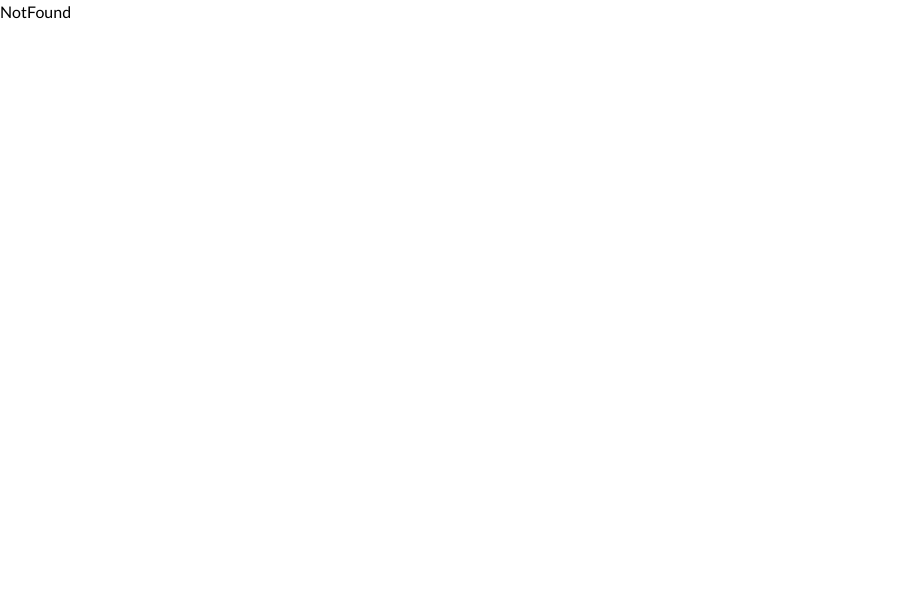
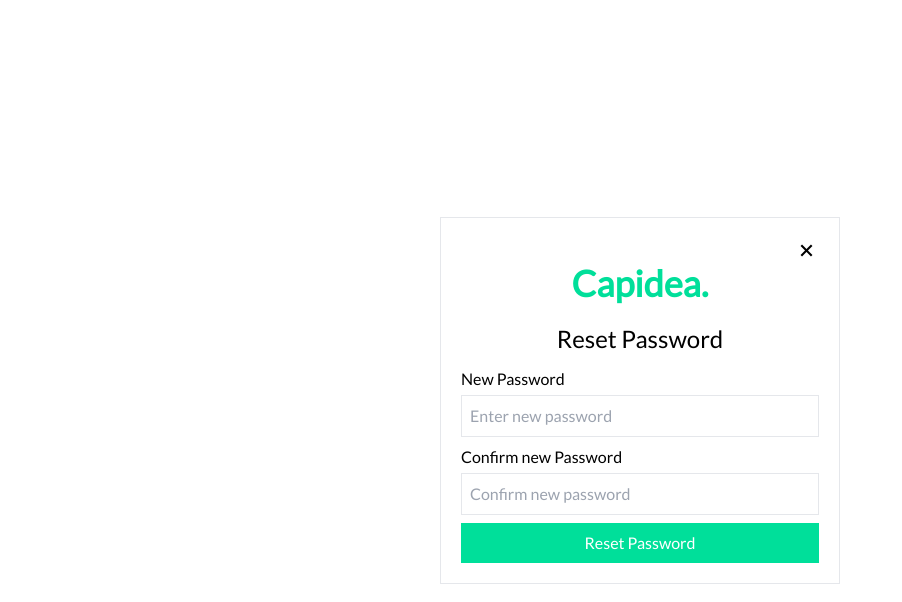
Before and after one commit to KudakwasheM/middlefront, a React (Vite) app: page /reset/1/1 in a window 1280 px wide. Shown: the top 602 px of the page, without its empty margins (0-902 px from the left). Built offline with nearby package versions, Linux system fonts and the light colour scheme.

Commit message:
Starting with enterpreneur

```diff
--- /dev/null
+++ b/src/Guests/ForgotPassword.jsx
@@ -0,0 +1,75 @@
+import React, { useState } from "react";
+import { GrFormClose } from "react-icons/gr";
+import { useNavigate } from "react-router-dom";
+import { ToastContainer, toast } from "react-toastify";
+import axiosClient from "../axiosClient";
+
+const ForgotPassword = () => {
+  const [email, setEmail] = useState("");
+  const [loading, setLoading] = useState("");
+  const navigate = useNavigate();
+
+  const submitHandler = async (e) => {
+    e.preventDefault();
+    setLoading(true);
+    if (email !== "") {
+      await axiosClient
+        .post(`/reset-password`, { email })
+        .then((res) => {
+          setLoading(false);
+          console.log(res);
+          toast.success("Reset email sent");
+        })
+        .catch((err) => {
+          setLoading(false);
+          console.log(err);
+          toast.error(err?.message);
+        });
+    } else {
+      toast.error("Please add email");
+    }
+  };
+  return (
+    <div className="h-screen w-screen flex items-center justify-center">
+      <div className="flex flex-col border md:w-[400px] p-5">
+        <button onClick={() => navigate("/")} className="self-end">
+          <GrFormClose size={25} />
+        </button>
+        <h1 className="text-center text-[rgb(0,223,154)] text-4xl font-bold mb-5">
+          Capidea.
+        </h1>
+        <ToastContainer />
+        <p className="text-2xl text-center mb-3">Forgot Password?</p>
+        <form className="flex flex-col">
+          <div className="flex flex-col mb-2">
+            <label htmlFor="" className="mb-1">
+              Email
+            </label>
+            <input
+              type="email"
+              value={email}
+              className="border p-2"
+              placeholder="Enter your email"
+              onChange={(e) => setEmail(e.target.value)}
+            />
+          </div>
+          <div className="">
+            <button
+              className={
+                loading
+                  ? "disabled bg-[rgba(0,223,154,0.5)] py-2 w-full text-white"
+                  : "bg-[rgb(0,223,154)] py-2 w-full text-white"
+              }
+              type="submit"
+              onClick={submitHandler}
+            >
+              {loading ? "...Loading" : "Send Reset Link"}
+            </button>
+          </div>
+        </form>
+      </div>
+    </div>
+  );
+};
+
+export default ForgotPassword;
--- a/src/Guests/Login.jsx
+++ b/src/Guests/Login.jsx
@@ -26,7 +26,8 @@
         case "Admin":
           navigate("/admin");
           break;
-        case "Enterprenuer":
+        case "Enterpreneur":
+          console.log("Ko?");
           navigate("/enterpreneur");
           break;
         case "Investor":
@@ -78,7 +79,7 @@
               onChange={(e) => setEmail(e.target.value)}
             />
           </div>
-          <div className="flex flex-col mb-2">
+          <div className="flex flex-col mb-1">
             <label htmlFor="" className="mb-1">
               Password
             </label>
@@ -89,6 +90,15 @@
               placeholder="Enter your password"
               onChange={(e) => setPassword(e.target.value)}
             />
+          </div>
+          <div className="flex items-center  justify-end">
+            <Link
+              to={"/forgot-password"}
+              className="text-sky-500 text-xs right-0 hover:underline"
+            >
+              Forgot Password
+            </Link>
+            ?
           </div>
           <div className="">
             <button
--- /dev/null
+++ b/src/Guests/ResetPassword.jsx
@@ -0,0 +1,90 @@
+import React, { useState } from "react";
+import axiosClient from "../axiosClient";
+import { useNavigate, useParams } from "react-router-dom";
+import { GrFormClose } from "react-icons/gr";
+import { ToastContainer, toast } from "react-toastify";
+
+const ResetPassword = () => {
+  const { id, token } = useParams();
+  const [password, setPassword] = useState("");
+  const [confirmPassword, setConfirmPassword] = useState("");
+  const [loading, setLoading] = useState("");
+
+  const navigate = useNavigate();
+
+  const resetPassword = async (e) => {
+    e.preventDefault();
+    console.log(token);
+    console.log(id);
+    if (password !== "" && confirmPassword !== "") {
+      if (password === confirmPassword) {
+        setLoading(true);
+        await axiosClient
+          .post(`/${id}/reset/password/${token}`, { password })
+          .then((res) => {
+            setLoading(false);
+            toast.success(res?.data?.message);
+            navigate("/login");
+          })
+          .catch((err) => {
+            setLoading(false);
+            toast.error(err?.message);
+            console.log(err);
+          });
+      } else {
+        toast.error("Passwords do not match");
+      }
+    } else {
+      toast.error("Please fill all fields");
+    }
+  };
+  return (
+    <div className="h-screen w-screen flex items-center justify-center">
+      <div className="flex flex-col border md:w-[400px] p-5">
+        <button onClick={() => navigate("/")} className="self-end">
+          <GrFormClose size={25} />
+        </button>
+        <h1 className="text-center text-[rgb(0,223,154)] text-4xl font-bold mb-5">
+          Capidea.
+        </h1>
+        <ToastContainer />
+        <p className="text-2xl text-center mb-3">Reset Password</p>
+        <form>
+          <div className="flex flex-col mb-2">
+            <label htmlFor="" className="mb-1">
+              New Password
+            </label>
+            <input
+              type="password"
+              className="border p-2"
+              placeholder="Enter new password"
+              onChange={(e) => setPassword(e.target.value)}
+            />
+          </div>
+          <div className="flex flex-col mb-2">
+            <label htmlFor="" className="mb-1">
+              Confirm new Password
+            </label>
+            <input
+              type="password"
+              className="border p-2"
+              placeholder="Confirm new password"
+              onChange={(e) => setConfirmPassword(e.target.value)}
+            />
+          </div>
+          <div className="">
+            <button
+              onClick={resetPassword}
+              type="submit"
+              className="bg-[rgb(0,223,154)] py-2 w-full text-white"
+            >
+              {loading ? "...Loading" : "Reset Password"}
+            </button>
+          </div>
+        </form>
+      </div>
+    </div>
+  );
+};
+
+export default ResetPassword;
--- a/src/enterprenuer/EnterprenuerDash.jsx
+++ b/src/enterprenuer/EnterprenuerDash.jsx
@@ -1,7 +1,73 @@
-import React from "react";
+import React, { useState } from "react";
+import {
+  AiOutlineDollar,
+  AiOutlinePercentage,
+  AiOutlineProject,
+  AiOutlineTeam,
+} from "react-icons/ai";
 
 const EnterprenuerDash = () => {
-  return <div>EnterprenuerDash</div>;
+  const [loading, setLoading] = useState(false);
+  return (
+    <>
+      {loading ? (
+        <CustomLoader />
+      ) : (
+        <div className="p-5">
+          <div className="grid grid-cols-4 gap-4">
+            <a
+              href="/admin/projects"
+              className="flex shadow-[rgba(50,50,93,0.25)_0px_6px_12px_-2px,_rgba(0,0,0,0.3)_0px_3px_7px_-3px] hover:shadow-[4.0px_8.0px_8.0px_rgba(0,0,0,0.38)] p-3"
+            >
+              <div className="flex-1">
+                <h2 className="font-bold">{}</h2>
+                <p className="text-sm">My Projects</p>
+              </div>
+              <div className="p-3 bg-[rgb(0,223,154)] text-white">
+                <AiOutlineProject size={20} />
+              </div>
+            </a>
+            <a
+              href="/admin/investors"
+              className="flex shadow-[rgba(50,50,93,0.25)_0px_6px_12px_-2px,_rgba(0,0,0,0.3)_0px_3px_7px_-3px] hover:shadow-[4.0px_8.0px_8.0px_rgba(0,0,0,0.38)] p-3"
+            >
+              <div className="flex-1">
+                <h2 className="font-bold">{}</h2>
+                <p className="text-sm">My Investors</p>
+              </div>
+              <div className="p-3 bg-[rgb(0,223,154)] text-white">
+                <AiOutlinePercentage size={20} />
+              </div>
+            </a>
+            <a
+              href="/admin/funds"
+              className="flex shadow-[rgba(50,50,93,0.25)_0px_6px_12px_-2px,_rgba(0,0,0,0.3)_0px_3px_7px_-3px] hover:shadow-[4.0px_8.0px_8.0px_rgba(0,0,0,0.38)] p-3"
+            >
+              <div className="flex-1">
+                <h2 className="font-bold">{}</h2>
+                <p className="text-sm">Funds Raised</p>
+              </div>
+              <div className="p-3 bg-[rgb(0,223,154)] text-white">
+                <AiOutlineDollar size={20} />
+              </div>
+            </a>
+            <a
+              href="/admin/users"
+              className="flex shadow-[rgba(50,50,93,0.25)_0px_6px_12px_-2px,_rgba(0,0,0,0.3)_0px_3px_7px_-3px] hover:shadow-[4.0px_8.0px_8.0px_rgba(0,0,0,0.38)] p-3"
+            >
+              <div className="flex-1">
+                <h2 className="font-bold">{}</h2>
+                <p className="text-sm">Users</p>
+              </div>
+              <div className="p-3 bg-[rgb(0,223,154)] text-white">
+                <AiOutlineTeam size={20} />
+              </div>
+            </a>
+          </div>
+        </div>
+      )}
+    </>
+  );
 };
 
 export default EnterprenuerDash;
--- a/src/enterprenuer/myprojects/EnterpreneurProjects.jsx
+++ b/src/enterprenuer/myprojects/EnterpreneurProjects.jsx
@@ -1,6 +1,30 @@
-import React from "react";
+import React, { useEffect, useState } from "react";
+import axiosClient from "../../axiosClient";
+import { useSelector } from "react-redux";
 
 const EnterpreneurProjects = () => {
+  const [projects, setProjects] = useState([]);
+  const [loading, setLoading] = useState(false);
+
+  const { userInfo } = useSelector((state) => state.auth);
+
+  const getProjects = async () => {
+    setLoading(true);
+    await axiosClient
+      .get(`/enterpreneur/${userInfo._id}/projects`)
+      .then((res) => {
+        setLoading(false);
+        console.log(res?.data?.projects);
+        setProjects(res?.data?.projects);
+      })
+      .catch((err) => {
+        setLoading(false);
+        console.log(err);
+      });
+  };
+  useEffect(() => {
+    getProjects();
+  }, []);
   return <div>EnterpreneurProjects</div>;
 };
 
--- a/src/router.jsx
+++ b/src/router.jsx
@@ -34,6 +34,8 @@
 import InvestorPassword from "./investor/profile/InvestorPassword";
 import SuccessRegister from "./Guests/SuccessRegister";
 import Verified from "./Guests/Verified";
+import ResetPassword from "./Guests/ResetPassword";
+import ForgotPassword from "./Guests/ForgotPassword";
 
 const router = createBrowserRouter([
   {
@@ -109,6 +111,8 @@
   { path: "/register", element: <Register /> },
   { path: "/register/success", element: <SuccessRegister /> },
   { path: "/verified/:id/:token", element: <Verified /> },
+  { path: "/forgot-password", element: <ForgotPassword /> },
+  { path: "/reset/:id/:token", element: <ResetPassword /> },
   { path: "*", element: <NotFound /> },
 ]);
 
```
